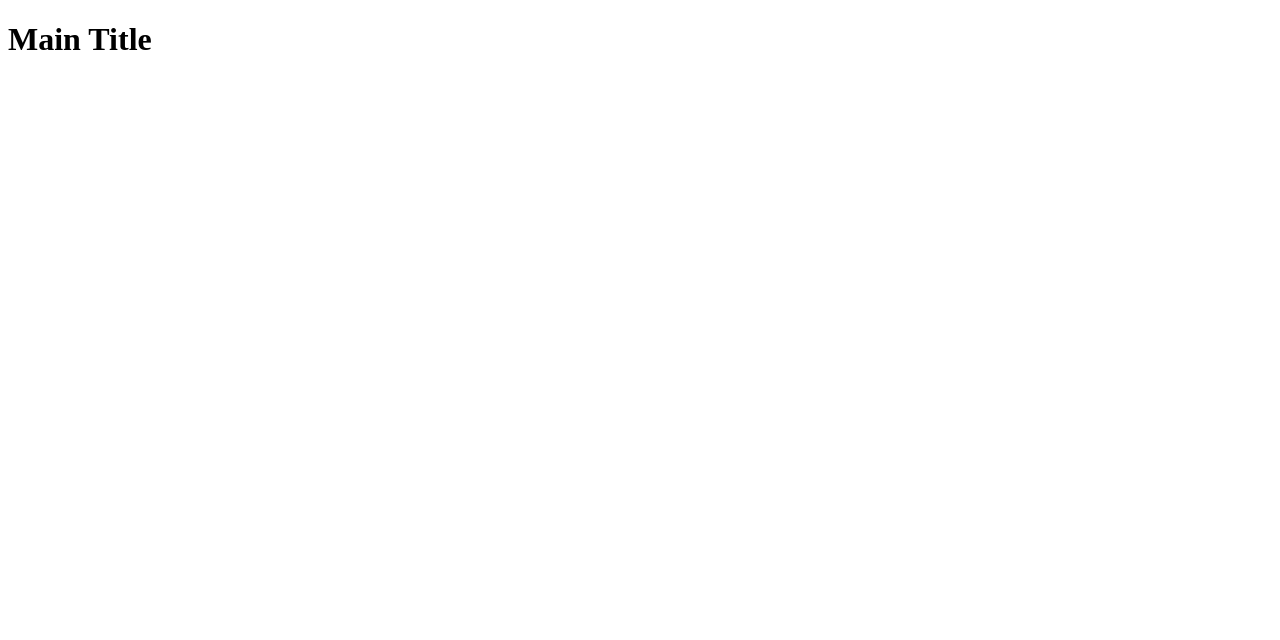
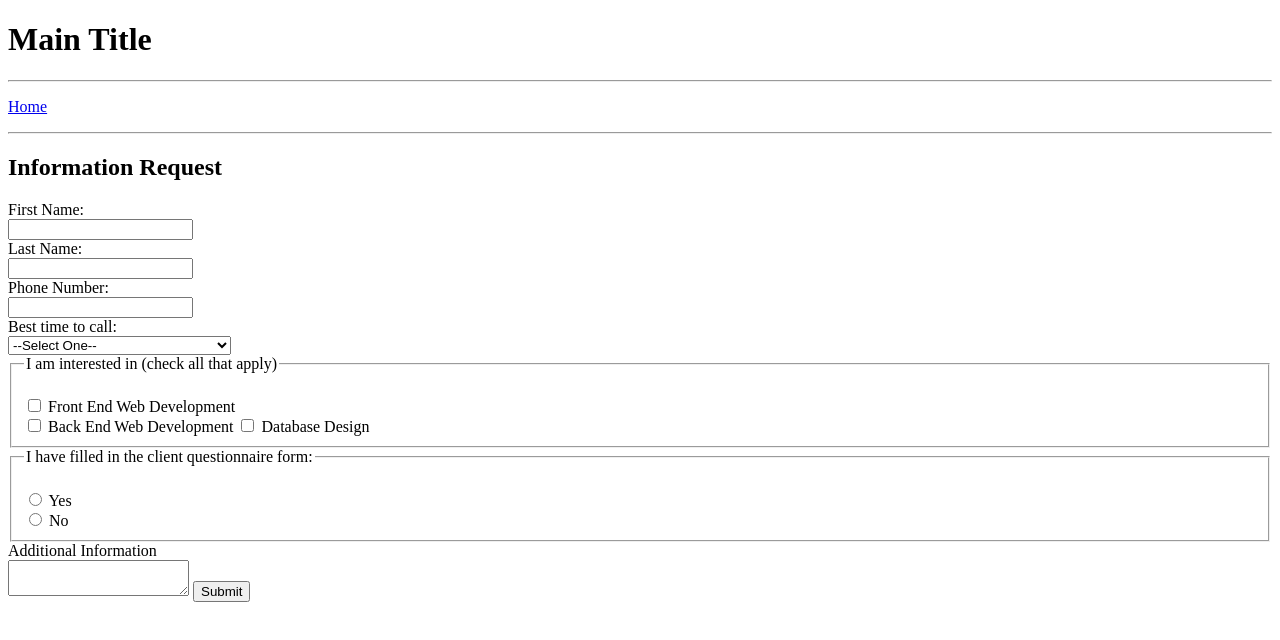
Before and after one commit to bigdawgtj850/IntroToWebDev, a plain HTML site: page portfolio/contact.html in a window 1280 px wide. Drawn offline with Linux system fonts and the light colour scheme.

Commit message:
added tables and forms, along with a contact form

```diff
--- a/portfolio/contact.html
+++ b/portfolio/contact.html
@@ -7,11 +7,54 @@
 <html lang="en">
     <head>
         <title>Contact Me</title>
-    </head>
+	</head>
 
     <body>
         <header>
             <h1>Main Title</h1>
+		<hr />
+			<p><a href="index.html">Home</a></p>
+		<hr />
+			<h2>Information Request</h2>
+			<form action="submit.html" method="POST">
+			<label for="firstName">First Name:</label> <br />
+			<input type="text" id="firstName" name="firstName"> <br />
+			<label for="lastName">Last Name:</label><br />
+			<input type="text" id="lastName" name="lastName"> <br />
+			<label for="phone">Phone Number:</label><br />
+			<input type="text" id="phone" name="phone"> <br />
+
+			<label for="contact">Best time to call:</label><br />
+			<select id="contact" name="contact">
+			<option value="default" selected>--Select One--</option>
+			<option value="morning">Morning (8AM to 12PM Eastern)</option>
+			<option value="afternoon">Afternoon (12PM to 5PM Eastern)</option>
+			<option value="evening">Evening (5PM to 8PM Eastern)</option>
+		</select>
+
+			<fieldset>
+				<legend>I am interested in (check all that apply)</legend><br />
+			<input type="checkbox" id="frontEnd" name="interest" value="frontEnd">
+			<label for="frontEnd">Front End Web Development</label><br />
+			<input type="checkbox" id="backEnd" name="interest" value="backEnd">
+			<label for="backEnd">Back End Web Development</label>
+			<input type="checkbox" id="database" name="interest" value="database">
+			<label for="database">Database Design</label><br />
+		</fieldset>
+
+			<fieldset>
+				<legend>I have filled in the client questionnaire form:</legend><br />
+				<input type="radio" id="choice1" name="questionnaire" value="yes">
+				<label for="choice1">Yes</label><br />
+				<input type="radio" id="choice2" name="questionnaire" value="no">
+				<label for="choice2">No</label><br />
+		</fieldset>
+
+		<label for="info">Additional Information</label><br />
+		<textarea id="info" name="info"></textarea>
+
+		<input type="submit" name="submit" value="Submit">
+
         </header>
 
         <nav>
```
Also changed, not shown: portfolio/index.html (+56 -4 lines), portfolio/images/artist-2578454_640.jpg (added), portfolio/images/smile-2072907_640.jpg (added), portfolio/images/writing-828911_640.jpg (added).
